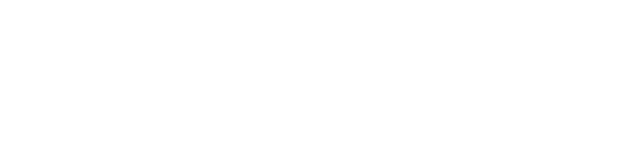
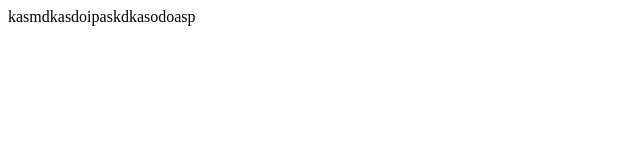
Before and after one commit to vp-jw/test, a plain HTML site: page index.html in a window 1280 px wide. Shown: the whole page, without its empty margins (0-640 px from the left). Drawn offline with Linux system fonts and the light colour scheme.

Commit message:
change for index with fking text

```diff
--- a/index.html
+++ b/index.html
@@ -4,6 +4,9 @@
     <meta charset="UTF-8">
     <meta name="viewport" content="width=device-width, initial-scale=1.0">
     <title>Document</title>
+
+
+    kasmdkasdoipaskdkasodoasp
 </head>
 <body>
 
```
